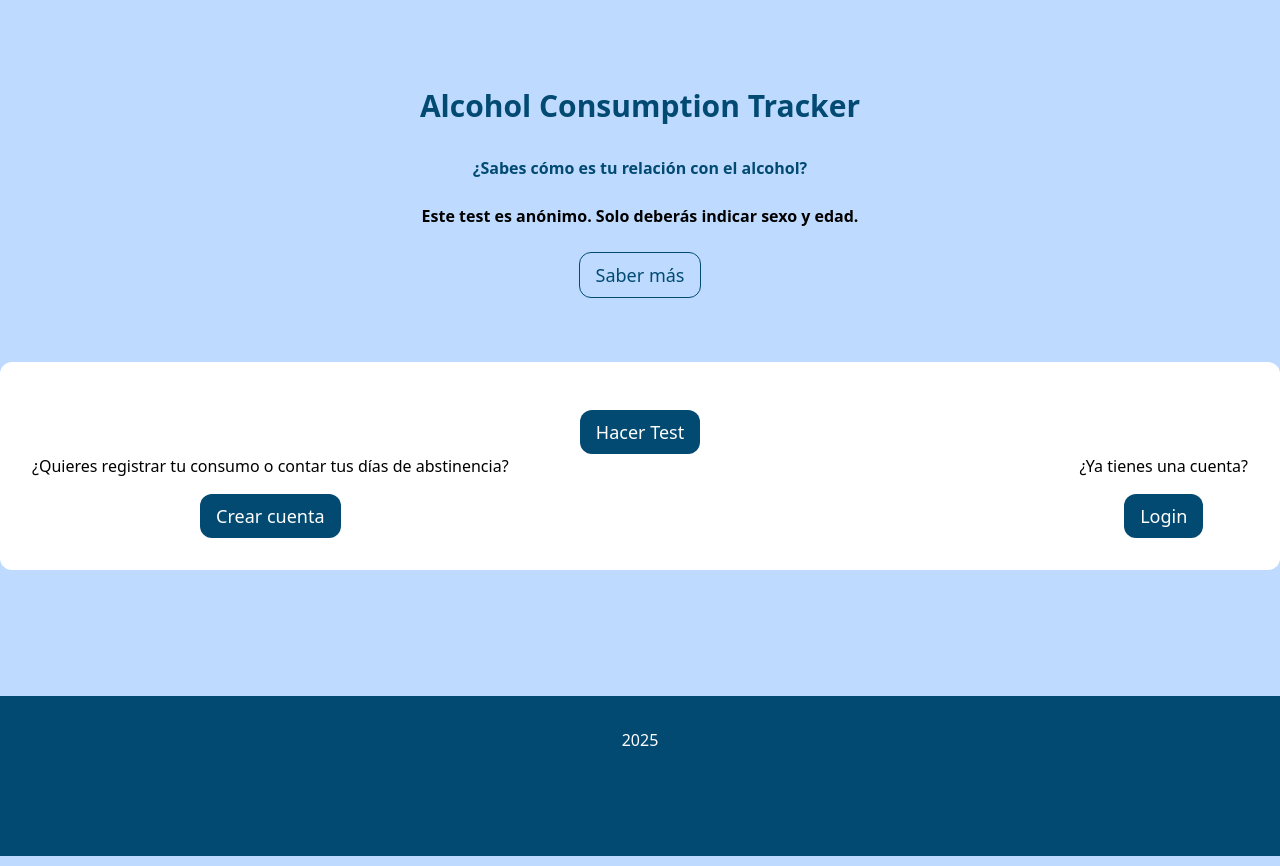
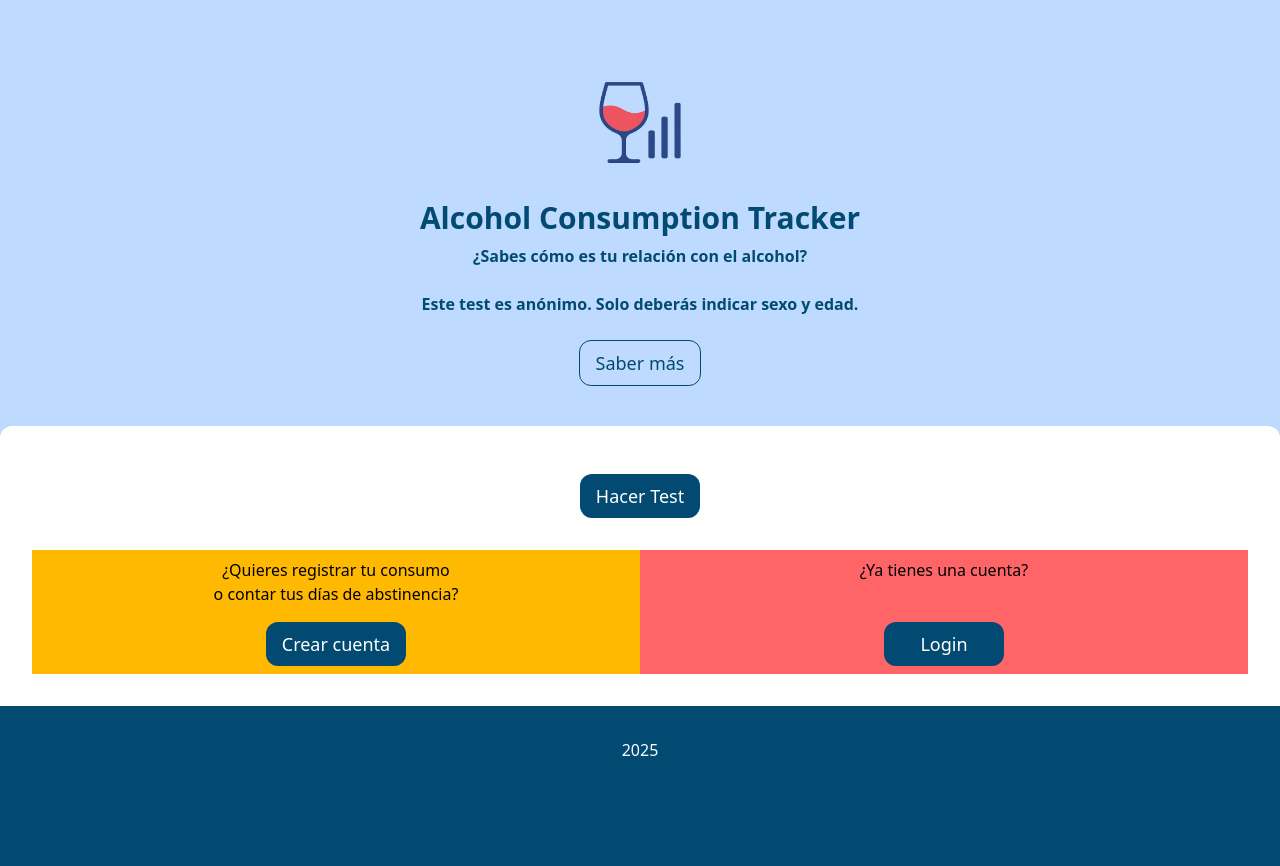
Before and after one commit to yali1986/alcohol-consumption-tracker, a React (Vite) app: page / in a window 1280 px wide. Built offline with nearby package versions, Linux system fonts and the light colour scheme.

Commit message:
desing in progress

```diff
--- a/src/components/ButtonPrimary.jsx
+++ b/src/components/ButtonPrimary.jsx
@@ -1,5 +1,5 @@
 export default function ButtonPrimary({ title }) {
   return (
-    <button className="bg-sky-900 px-4 py-2 rounded-xl mt-4 text-white text-lg">{title}</button>
+    <button className="bg-sky-900 px-4 py-2 rounded-xl mt-4 text-white text-lg min-w-30">{title}</button>
   )
 }
--- a/src/pages/Home.jsx
+++ b/src/pages/Home.jsx
@@ -1,6 +1,7 @@
 import { useState } from "react";
 import ButtonPrimary from "../components/ButtonPrimary";
 import Thefooter from "../components/Thefooter";
+import logo from '../../public/logo.webp'
 
 export default function Home() {
 
@@ -14,13 +15,14 @@ export default function Home() {
     <>
 <div className="flex flex-col min-h-screen justify-between">
     <div>
+    <img src={logo} className="w-36 mx-auto"/>
 
-    <h1 className='text-primary text-3xl my-8 font-bold'>Alcohol Consumption Tracker</h1>
+    <h1 className='text-primary text-3xl mb-2 font-bold'>Alcohol Consumption Tracker</h1>
     <p className="font-bold text-primary">¿Sabes cómo es tu relación con el alcohol?</p>
-    <p className="my-6 font-semibold">Este test es anónimo. Solo deberás indicar sexo y edad.</p>
+    <p className="my-6 font-semibold text-primary">Este test es anónimo. Solo deberás indicar sexo y edad.</p>
     <div>
 
-   <button className="border border-sky-900 px-4 py-2 rounded-xl mb-8 text-sky-900 text-lg" onClick={handleOpenModal}>Saber más</button>
+   <button className="border border-sky-900 px-4 py-2 rounded-xl mb-2 text-sky-900 text-lg" onClick={handleOpenModal}>Saber más</button>
    </div>
      {showModal && (
     <div className="fixed top-0 left-0 w-full h-full bg-black bg-opacity-50 flex justify-center items-center z-50">
@@ -38,15 +40,19 @@ export default function Home() {
     )}
 
 
-<div className="bg-white rounded-xl mt-8 p-8">
+<div className="bg-white rounded-t-xl mt-8 p-8">
     <ButtonPrimary title="Hacer Test"/>
-    <div className="flex justify-between">
-    <div>
-    <p>¿Quieres registrar tu consumo o contar tus días de abstinencia?</p>
+    <div className="flex justify-between mt-8">
+    <div className="w-1/2 bg-amber-400 p-2">
+    <div className="min-h-12">
+    <p>¿Quieres registrar tu consumo </p>
+    <p>o contar tus días de abstinencia?</p>
+    </div>
     <ButtonPrimary title="Crear cuenta"/>
     </div>
-    <div>
-    <p>¿Ya tienes una cuenta?</p>
+    <div className="w-1/2 bg-red-400 p-2">
+    <p className="min-h-12">¿Ya tienes una cuenta?</p>
+
     <ButtonPrimary title="Login"/>
     </div>
 
```
